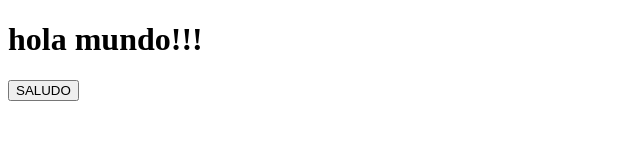
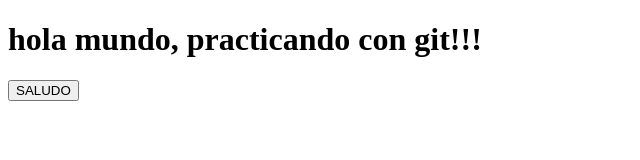
Before and after one commit to JohnPereira/platzi-tutorial, a plain HTML site: page index.html in a window 1280 px wide. Shown: the whole page, without its empty margins (0-640 px from the left). Drawn offline with Linux system fonts and the light colour scheme.

Commit message:
modificacion mensaje del index

```diff
--- a/index.html
+++ b/index.html
@@ -8,7 +8,7 @@
     <title>Document</title>
 </head>
 <body>
-    <h1>hola mundo!!!</h1>
+    <h1>hola mundo, practicando con git!!!</h1>
     <button onclick="saludo()">SALUDO</button>
 </body>
 <script src="index.js"></script>
```
